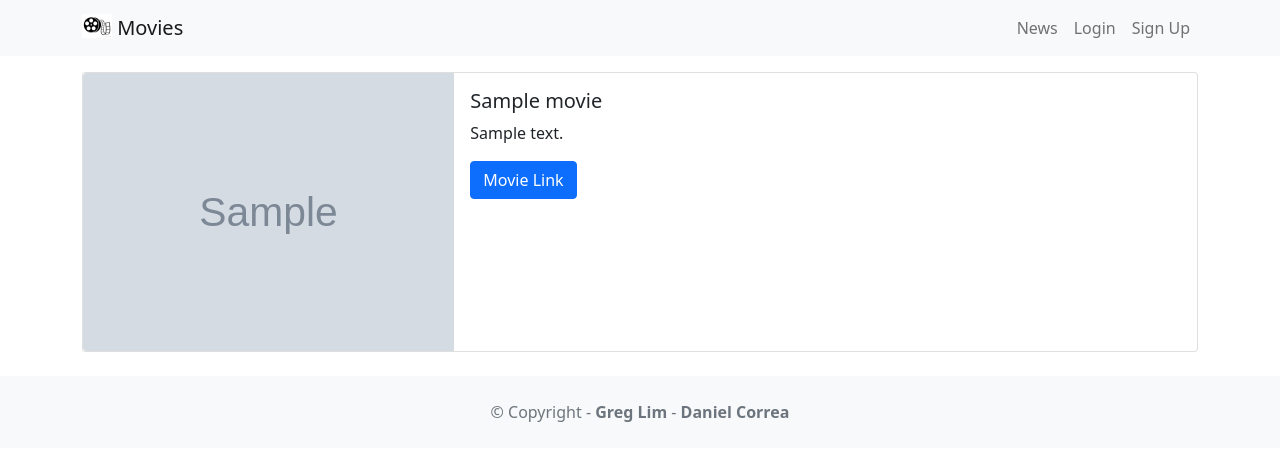
After one commit to ristep/moviereviews, a Django app: page /movie/1 in a window 1280 px wide. The commit adds this page. Shown: the top 461 px of the page. Run offline with Django 4.2, Linux system fonts and the light colour scheme; tables that the repository leaves empty hold one stand-in row (values such as "Sample post"); grey boxes marked "Sample" are stand-in pictures.

Commit message:
Nedela 20/11/22

```diff
--- /dev/null
+++ b/accounts/urls.py
@@ -0,0 +1,9 @@
+from django.urls import path
+
+from accounts import views
+
+urlpatterns = [
+   path('about/', views.about,  name='about'),
+   path('signup/', views.signup, name='signup'),
+   path('signupaccount/', views.signupaccount, name='signupaccount'),
+]
--- /dev/null
+++ b/movie/templates/detail.html
@@ -0,0 +1,22 @@
+{% extends 'base.html' %} {% block content %}
+
+<div class="card mb-3">
+  <div class="row g-0">
+    <div class="col-md-4">
+      <img src="{{ movie.image.url }}" class="img-fluid rounded-start" alt="" />
+    </div>
+    <div class="col-md-8">
+      <div class="card-body">
+        <h5 class="card-title">{{movie.title}}</h5>
+        <p class="card-text">{{movie.description}}</p>
+        <p class="card-text">
+          {% if movie.url %}
+          <a href="{{ movie.url }}" class="btn btn-primary"> Movie Link </a>
+          {% endif %}
+        </p>
+      </div>
+    </div>
+  </div>
+</div>
+
+{% endblock content %}
--- a/movie/templates/home.html
+++ b/movie/templates/home.html
@@ -20,10 +20,10 @@
          <div class="card">
             <img class="card-img-top" src="{{ movie.image.url }}" />
             <div class="card-body">
+               <a href="{% url 'detail' movie.id %}">
                   <h5 class="card-title fw-bold">{{ movie.title }}</h5>
-
+               </a>
                <p class="card-text">{{ movie.description }}</p>
-
                {% if movie.url %}
                   <a href="{{ movie.url }}" class="btn btn-primary"> Movie Link </a>
                {% endif %}
--- a/movie/urls.py
+++ b/movie/urls.py
@@ -5,6 +5,5 @@ from movie import views
 urlpatterns = [
    path('', views.home, name='doma' ),
    path('home/', views.home, name="home"),
-   path('about/', views.about,  name='about'),
-   path('signup/', views.signup, name='signup'),
+   path('<int:movie_id>', views.detail, name='detail'),
 ]
--- a/movie/views.py
+++ b/movie/views.py
@@ -1,5 +1,6 @@
 from django.shortcuts import render
-from django.http import HttpResponse
+from django.shortcuts import get_object_or_404
+
 from .models import Movie
 
 
@@ -11,17 +12,12 @@ def home(request):
       movies = Movie.objects.all()
    return render(request, "home.html", {"searchTerm": searchTerm, "movies": movies})
 
+def detail(request, movie_id):
+   movie = get_object_or_404(Movie,pk=movie_id)
+   return render(request, 'detail.html', {'movie':movie})
+
 
 # def home(request):
 #    searchTerm = request.GET.get('searchMovie')
 #    movies = Movie.objects.all()
 #    return render(request, 'home.html', {'searchTerm':searchTerm, 'movies': movies} )
-
-
-def about(request):
-   return HttpResponse("About Page!")
-
-
-def signup(request):
-   email = request.GET.get("email")
-   return render(request, "signup.html", {"email": email})
--- a/moviereviews/templates/base.html
+++ b/moviereviews/templates/base.html
@@ -37,7 +37,7 @@
           <div class="navbar-nav ms-auto">
             <a class="nav-link" href="{% url 'news' %}">News</a>
             <a class="nav-link" href="{% url 'news' %}">Login</a>
-            <a class="nav-link" href="{% url 'home' %}">Sign Up</a>
+            <a class="nav-link" href="{% url 'signupaccount' %}">Sign Up</a>
           </div>
         </div>
       </div>
--- a/moviereviews/urls.py
+++ b/moviereviews/urls.py
@@ -17,11 +17,15 @@ from django.conf.urls.static import static
 from django.conf import settings
 from django.contrib import admin
 from django.urls import include, path
+from movie import views
 
 urlpatterns = [
-    path('admin/', admin.site.urls),
-    path('', include('movie.urls')),
-    path('news/', include('news.urls')),
+   path('home/', views.home, name='home'),
+   path('', views.home, name='home'),
+   path('admin/', admin.site.urls),
+   path('news/', include('news.urls')),
+   path('movie/', include('movie.urls')),
+   path('accounts/', include('accounts.urls')),
 ]
 
 urlpatterns += static(settings.MEDIA_URL, document_root=settings.MEDIA_ROOT)
```
Also changed, not shown: accounts/templates/signupaccount.html (added, +24 -0 lines), accounts/views.py (+23 -0 lines), moviereviews/settings.py (+9 -8 lines). Lines whose indentation alone changed are shown as unchanged.
